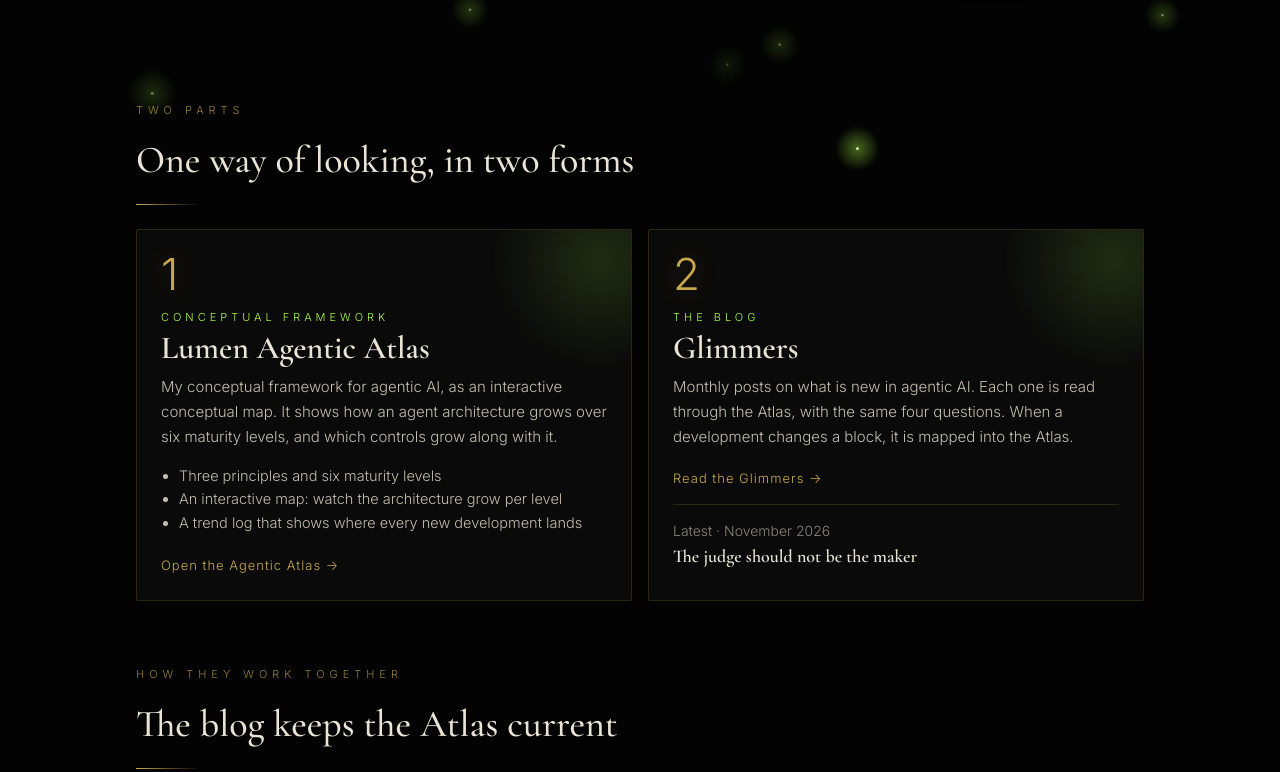
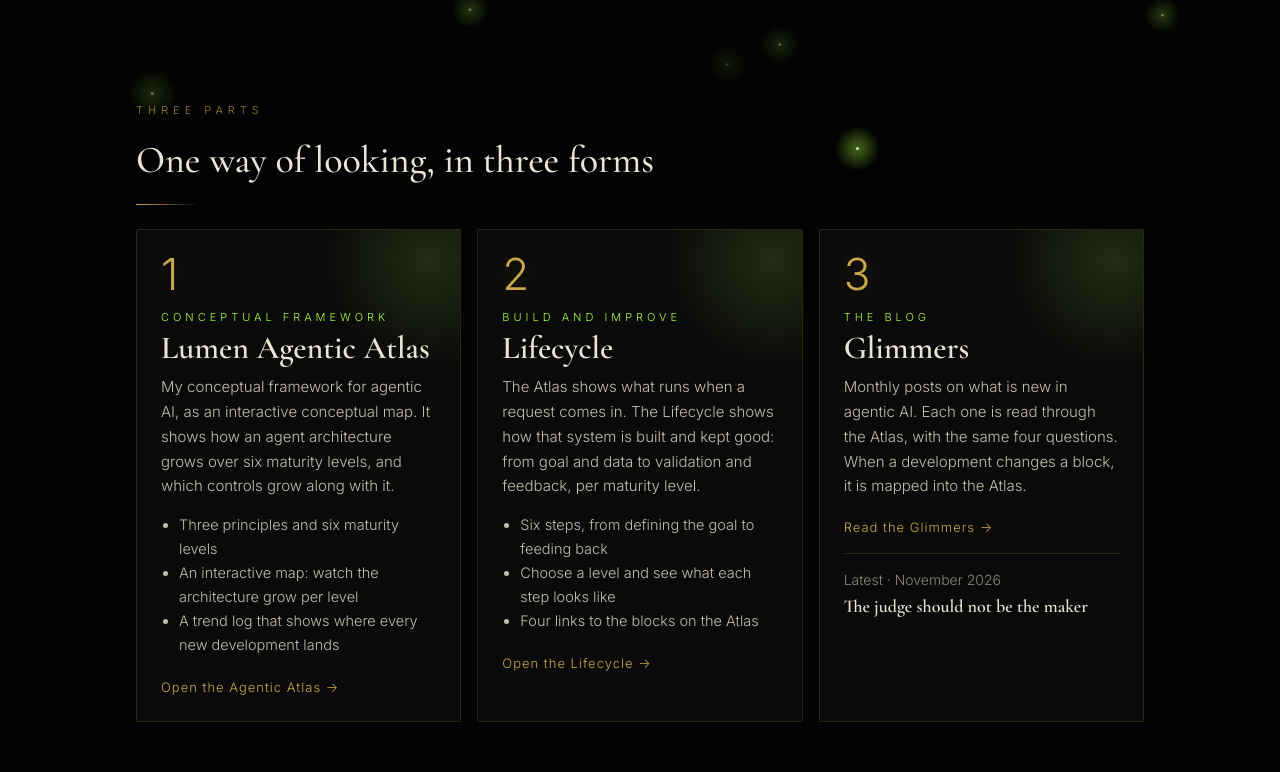
Before and after one commit to nielsplus/vuurvlieg, a plain HTML site: page lumen/index.html in a window 1280 px wide. Shown: the part 554-1326 px from the top of the page. Drawn offline with nearby package versions, Linux system fonts and the light colour scheme.

Commit message:
Lumen: Lifecycle-kaart op de startpagina (drie delen)
Co-Authored-By: Claude Sonnet 5.5 <noreply@anthropic.com>
Claude-Session: https://claude.ai/code/session_01A2kGebrLMxYSMTeGirF3NV

```diff
--- a/lumen/index.html
+++ b/lumen/index.html
@@ -16,7 +16,7 @@
     .hero { padding: 88px 0 40px; position: relative; }
     .hero .sub { font-family: var(--serif); font-size: clamp(22px, 3vw, 30px); color: var(--gold); margin-top: 6px; }
 
-    .parts { display: grid; grid-template-columns: 1fr 1fr; gap: 16px; }
+    .parts { display: grid; grid-template-columns: repeat(3, 1fr); gap: 16px; }
     .part { display: block; text-decoration: none; color: var(--text); position: relative; overflow: hidden; transition: border-color .3s, transform .3s; }
     .part:hover { border-color: var(--gold-soft); transform: translateY(-3px); color: var(--text); }
     .part::before { content: ""; position: absolute; width: 220px; height: 220px; right: -80px; top: -80px; border-radius: 50%; background: radial-gradient(rgba(170,255,68,.14), transparent 70%); }
@@ -46,7 +46,8 @@
     .about { display: flex; flex-wrap: wrap; align-items: center; gap: 14px 22px; }
     .about p { color: #c4beae; max-width: 640px; }
     .origin { color: var(--muted); font-size: 14px; max-width: 760px; margin-top: 18px; }
-    @media (max-width: 860px) { .parts { grid-template-columns: 1fr; } .cycle { grid-template-columns: 1fr 1fr; row-gap: 40px; } .cycle::before, .cycle .ff { display: none; } }
+    @media (max-width: 1000px) { .parts { grid-template-columns: 1fr; } }
+    @media (max-width: 860px) { .cycle { grid-template-columns: 1fr 1fr; row-gap: 40px; } .cycle::before, .cycle .ff { display: none; } }
     @media (max-width: 480px) { .cycle { grid-template-columns: 1fr; } }
   </style>
 </head>
@@ -60,11 +61,15 @@ const TXT = {
     sub: "Agentic AI, mapped",
     kern: "An agent earns its room to act through controls, not the other way around.",
     lead: "Lumen is where I keep track of agentic AI and share how I look at it. My angle is that of the IT integrator: the real work sits on the seams, between model and code, between agent and source systems, and between agent and people.",
-    partsEyebrow: "Two parts", partsTitle: "One way of looking, in two forms",
+    partsEyebrow: "Three parts", partsTitle: "One way of looking, in three forms",
     atlasKind: "Conceptual framework", atlasT: "Lumen Agentic Atlas",
     atlasD: "My conceptual framework for agentic AI, as an interactive conceptual map. It shows how an agent architecture grows over six maturity levels, and which controls grow along with it.",
     atlasL: ["Three principles and six maturity levels", "An interactive map: watch the architecture grow per level", "A trend log that shows where every new development lands"],
     atlasGo: "Open the Agentic Atlas →",
+    lifeKind: "Build and improve", lifeT: "Lifecycle",
+    lifeD: "The Atlas shows what runs when a request comes in. The Lifecycle shows how that system is built and kept good: from goal and data to validation and feedback, per maturity level.",
+    lifeL: ["Six steps, from defining the goal to feeding back", "Choose a level and see what each step looks like", "Four links to the blocks on the Atlas"],
+    lifeGo: "Open the Lifecycle →",
     blogKind: "The blog", blogT: "Glimmers",
     blogD: "Monthly posts on what is new in agentic AI. Each one is read through the Atlas, with the same four questions. When a development changes a block, it is mapped into the Atlas.",
     blogGo: "Read the Glimmers →", latest: "Latest",
@@ -86,11 +91,15 @@ const TXT = {
     sub: "Agentic AI in kaart",
     kern: "Een agent verdient zijn ruimte met controles, niet andersom.",
     lead: "Lumen is de plek waar ik agentic AI bijhoud en laat zien hoe ik ernaar kijk. Ik kijk als IT-integrator: het echte werk zit op de naden, tussen model en code, tussen agent en bronsystemen, en tussen agent en mens.",
-    partsEyebrow: "Twee delen", partsTitle: "Eén manier van kijken, in twee vormen",
+    partsEyebrow: "Drie delen", partsTitle: "Eén manier van kijken, in drie vormen",
     atlasKind: "Conceptueel kader", atlasT: "Lumen Agentic Atlas",
     atlasD: "Mijn conceptueel kader voor agentic AI, als interactieve conceptuele kaart. Het laat zien hoe een agentarchitectuur groeit over zes maturity levels, en welke controles daarin meegroeien.",
     atlasL: ["Drie principes en zes maturity levels", "Een interactieve plaat: zie de architectuur per level meegroeien", "Een trendlog die laat zien waar elke ontwikkeling landt"],
     atlasGo: "Open de Agentic Atlas →",
+    lifeKind: "Bouwen en verbeteren", lifeT: "Lifecycle",
+    lifeD: "De Atlas laat zien wat er draait als een verzoek binnenkomt. De Lifecycle laat zien hoe dat systeem wordt gebouwd en goed blijft: van doel en data tot validatie en terugkoppeling, per maturity level.",
+    lifeL: ["Zes stappen, van het doel bepalen tot terugkoppelen", "Kies een level en zie wat elke stap inhoudt", "Vier koppelingen naar de blokken op de Atlas"],
+    lifeGo: "Open de Lifecycle →",
     blogKind: "Het blog", blogT: "Lichtpunten",
     blogD: "Maandelijkse stukken over wat er nieuw is in agentic AI. Elk stuk wordt gelezen door de bril van de Atlas, met dezelfde vier vragen. Verandert een ontwikkeling een blok, dan wordt die verwerkt in de Atlas.",
     blogGo: "Lees de Lichtpunten →", latest: "Nieuwste",
@@ -131,8 +140,11 @@ function render() {
       <a class="lm-card part reveal" href="/lumen/atlas/">
         <div class="num">1</div><div class="kind">${esc(t.atlasKind)}</div><h3>${esc(t.atlasT)}</h3>
         <p>${esc(t.atlasD)}</p><ul>${t.atlasL.map(x => `<li>${esc(x)}</li>`).join("")}</ul><span class="go">${esc(t.atlasGo)}</span></a>
+      <a class="lm-card part reveal" href="/lumen/lifecycle/">
+        <div class="num">2</div><div class="kind">${esc(t.lifeKind)}</div><h3>${esc(t.lifeT)}</h3>
+        <p>${esc(t.lifeD)}</p><ul>${t.lifeL.map(x => `<li>${esc(x)}</li>`).join("")}</ul><span class="go">${esc(t.lifeGo)}</span></a>
       <a class="lm-card part reveal" href="/lumen/lichtpunten/">
-        <div class="num">2</div><div class="kind">${esc(t.blogKind)}</div><h3>${esc(t.blogT)}</h3>
+        <div class="num">3</div><div class="kind">${esc(t.blogKind)}</div><h3>${esc(t.blogT)}</h3>
         <p>${esc(t.blogD)}</p><span class="go">${esc(t.blogGo)}</span>
         ${lp ? `<div class="latest">${esc(t.latest)} · ${esc(Lumen.month(lp.datum))}<b>${esc(T(lp.t))}</b></div>` : ""}</a>
     </div>
```
